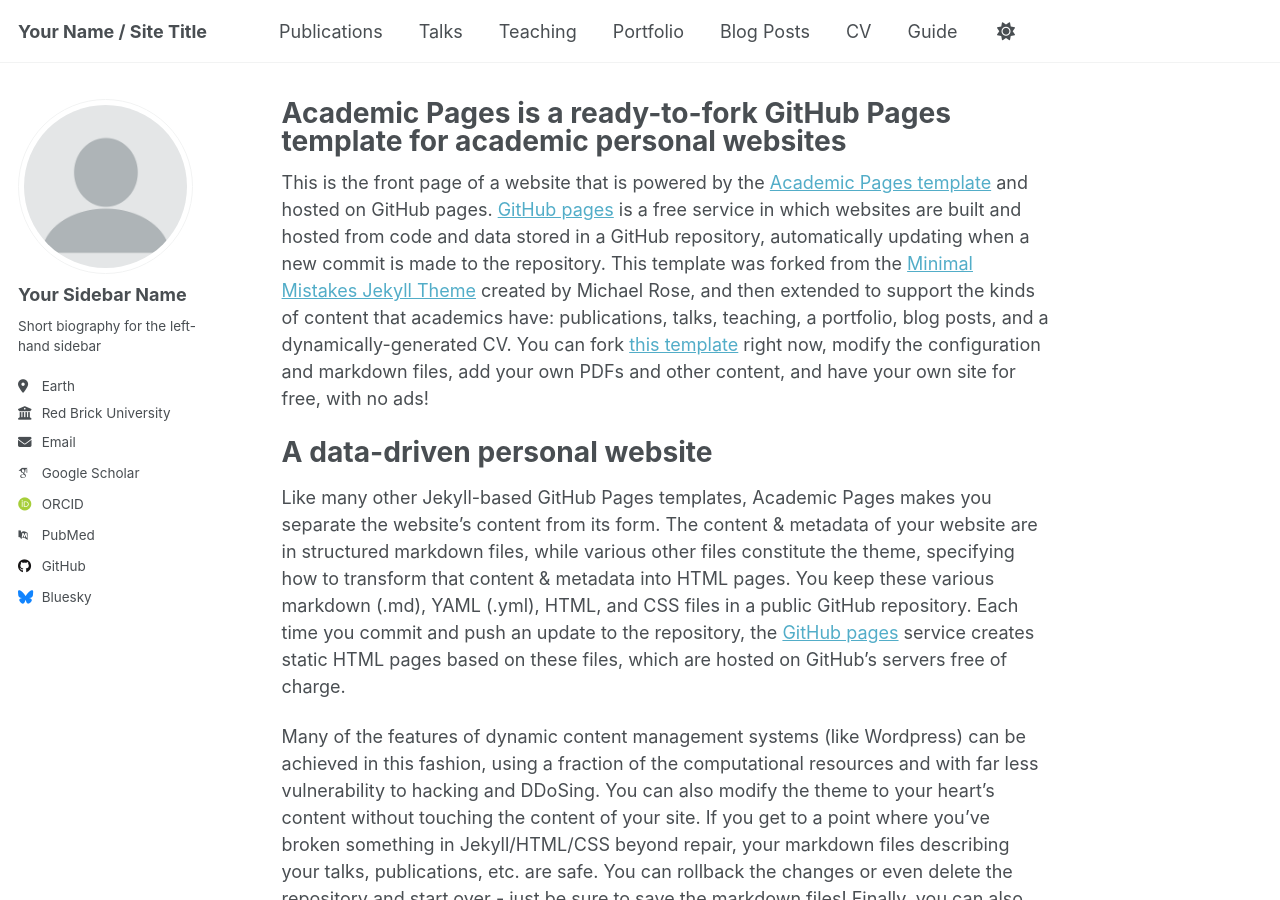
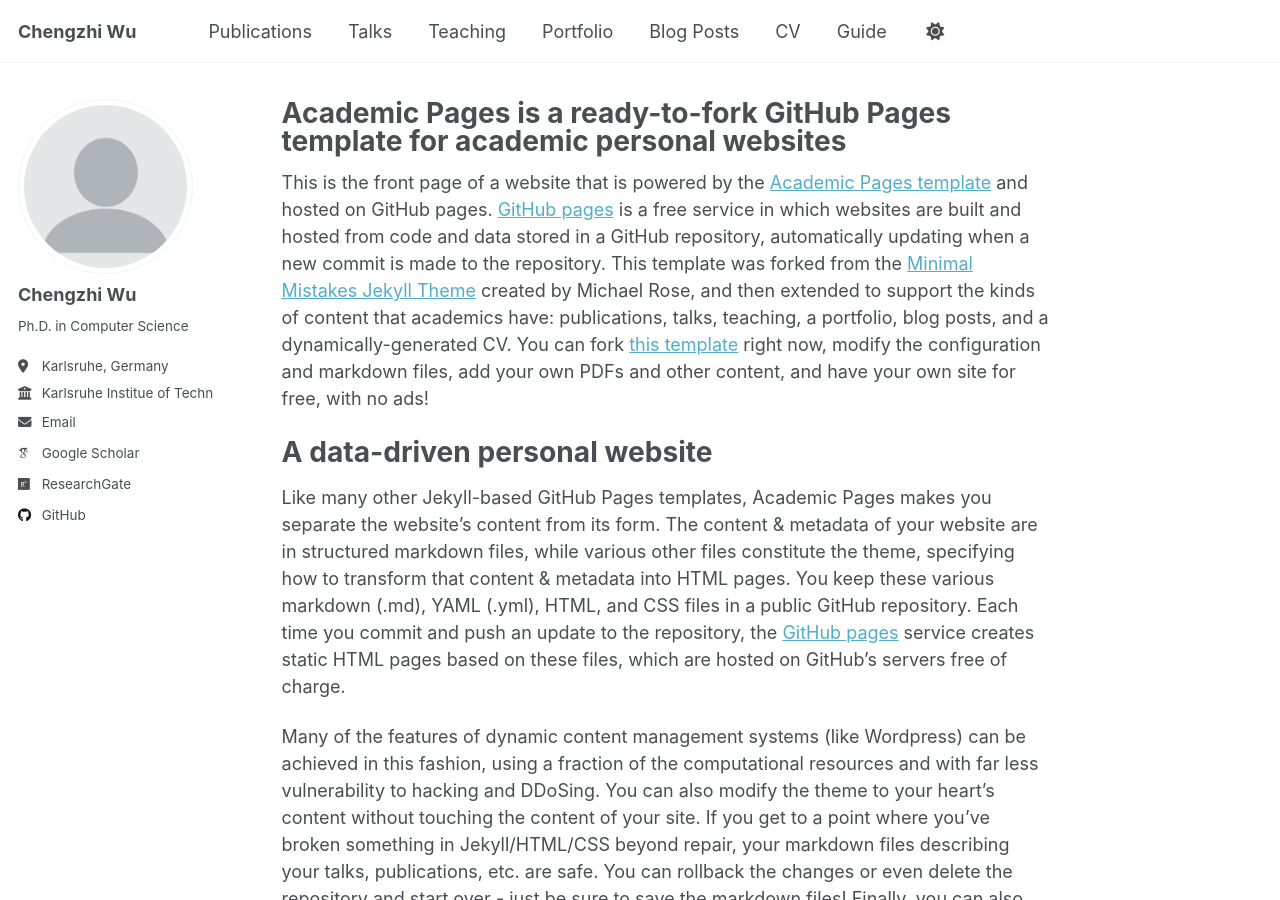
Before and after one commit to stevenczwu/stevenczwu.github.io, a Jekyll site: the page built from _pages/about.md, in a window 1280 px wide and 900 px high. Built offline with Jekyll 4.4.1, drawn with Linux system fonts in a browser that asks for light colours; some web fonts are replaced.

Commit message:
Update _config.yml

```diff
--- a/_config.yml
+++ b/_config.yml
@@ -9,13 +9,13 @@
 # Basic Site Settings
 locale                   : "en-US"
 site_theme               : "default"
-title                    : "Your Name / Site Title"
+title                    : "Chengzhi Wu"
 title_separator          : "-"
 name                     : &name "Chengzhi Wu"
 description              : &description "personal description"
 url                      : https://stevenczwu.github.io # the base hostname & protocol for your site e.g. "https://[your GitHub username].github.io" or if you already have some other page hosted on Github then use "https://[your GitHub username].github.io/[Your Repo Name]"
 baseurl                  : "" # the subpath of your site, e.g. "/blog"
-repository               : "academicpages/academicpages.github.io"
+repository               : "stevenczwu/stevenczwu.github.io"
 
 # Site Author - The following control what appear as part of the author content on the side bar.
 #               If a field is blank the icon and link will not appear, otherwise it will be shown.
@@ -23,35 +23,35 @@
 author:
   # Biographic information
   avatar           : "profile.png"
-  name             : "Your Sidebar Name"
+  name             : "Chengzhi Wu"
   pronouns         : # example: "she/her"
-  bio              : "Short biography for the left-hand sidebar"
-  location         : "Earth"
-  employer         : "Red Brick University"
+  bio              : "Ph.D. in Computer Science"
+  location         : "Karlsruhe, Germany"
+  employer         : "Karlsruhe Institue of Technology"
   uri              : # URL
-  email            : "none@example.org"
+  email            : "stevenczwu@outlook.com"
 
   # Academic websites
   academia         : # URL
   arxiv            : # URL - Update with the correct link to your profile
-  googlescholar    : "https://scholar.google.com/citations?user=PS_CX0AAAAAJ"
+  googlescholar    : "https://scholar.google.com/citations?user=6HTchjEAAAAJ&hl=en"
   impactstory      : # URL
-  orcid            : "http://orcid.org/yourorcidurl"
+  orcid            : # "http://orcid.org/yourorcidurl"
   semantic         : # URL
-  pubmed           : "https://www.ncbi.nlm.nih.gov/pubmed/?term=john+snow"
-  researchgate     : # URL
+  pubmed           : # "https://www.ncbi.nlm.nih.gov/pubmed/?term=john+snow"
+  researchgate     : "https://www.researchgate.net/profile/Chengzhi-Wu-2?ev=hdr_xprf"
   scopus           : # URL
 
   # Repositories and software development
   bitbucket        : # Username - Update with your username on the site
   codepen          : # Username
   dribbble         : # Username
-  github           : "academicpages"
+  github           : "https://github.com/stevenczwu"
   kaggle           : # Username
   stackoverflow    : # User number or user number and name (i.e., use "1" or "1/jeff-atwood")
 
   # Social media
-  bluesky          : "bsky.app" # Replace this with you Bluesky username
+  bluesky          : # "bsky.app" # Replace this with you Bluesky username
   facebook         : # Username
   flickr           : # Username
   foursquare       : # Username
```
